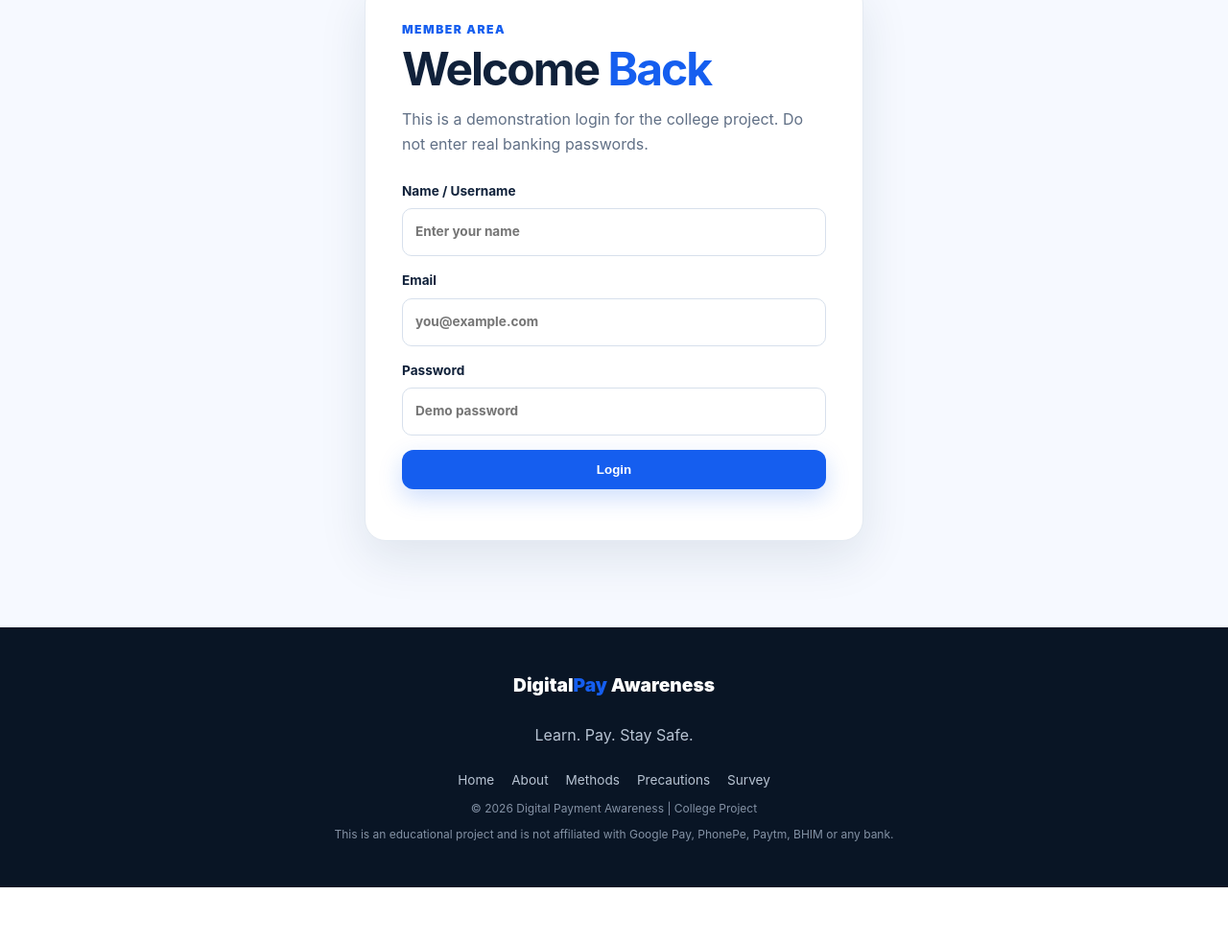
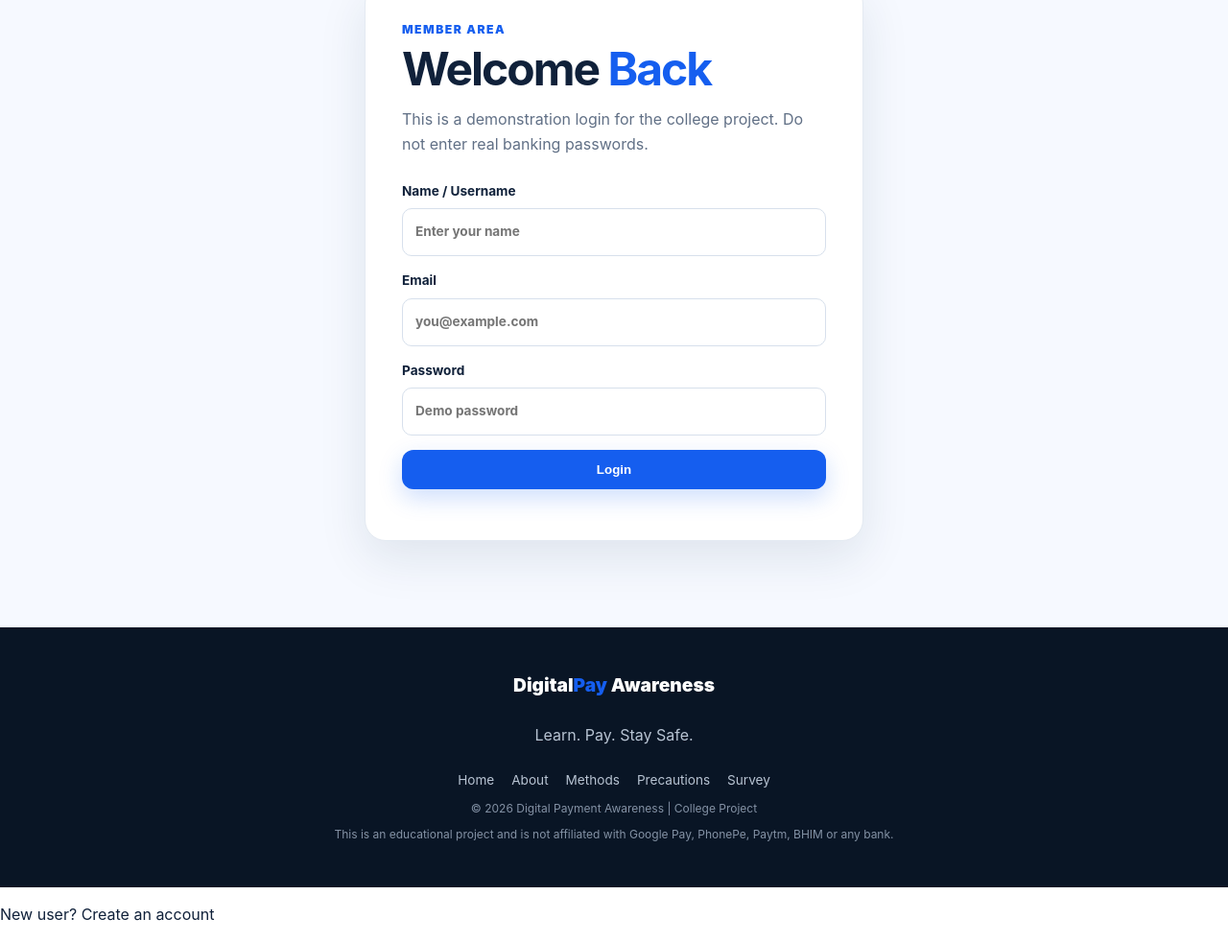
Before and after one commit to jrsngc794-boop/digital-payment-awareness, a website: page login.html in a window 1280 px wide. Shown: the part 184-1166 px from the top of the page at 96% size. Before the commit the page ends 1109 px from the top, so only its background shows below. Drawn offline with Linux system fonts and the light colour scheme.

Commit message:
Add account creation link for new users
Added a link for new users to create an account.

```diff
--- a/login.html
+++ b/login.html
@@ -1,3 +1,7 @@
 <!DOCTYPE html><html lang="en"><head><meta charset="UTF-8"><meta name="viewport" content="width=device-width,initial-scale=1.0"><title>Login | Digital Payment Awareness</title><meta name="description" content="Digital Payment Awareness college project"><link rel="stylesheet" href="style.css"></head><body><header class="navbar"><a class="brand" href="index.html">Digital<span>Pay</span> Awareness</a><button class="menu-btn" id="menuBtn">☰</button><nav id="nav"><a href="index.html">Home</a><a href="about.html">About Us</a><a href="why.html">Why?</a><a href="impact.html">Impact</a><a href="methods.html">Methods</a><a href="precautions.html">Precautions</a><a href="platforms.html">Platforms</a><a class="join-nav" href="join.html">Join With Us</a><a href="login.html">Login</a></nav></header><main>
 <section class="section login-page"><div class="login-box"><div class="eyebrow">MEMBER AREA</div><h1>Welcome <span>Back</span></h1><p>This is a demonstration login for the college project. Do not enter real banking passwords.</p><form id="loginForm"><label>Name / Username<input id="username" required placeholder="Enter your name"></label><label>Email<input id="email" type="email" required placeholder="you@example.com"></label><label>Password<input id="password" type="password" minlength="4" required placeholder="Demo password"></label><button class="btn primary" type="submit">Login</button><div id="message"></div></form></div></section>
 </main><footer><div class="footer-brand">Digital<span>Pay</span> Awareness</div><p>Learn. Pay. Stay Safe.</p><div class="footer-links"><a href="index.html">Home</a><a href="about.html">About</a><a href="methods.html">Methods</a><a href="precautions.html">Precautions</a><a href="join.html">Survey</a></div><small>© 2026 Digital Payment Awareness | College Project</small><small>This is an educational project and is not affiliated with Google Pay, PhonePe, Paytm, BHIM or any bank.</small></footer><script src="script.js"></script></body></html>
+<p>
+    New user?
+    <a href="register.html">Create an account</a>
+</p>
```
